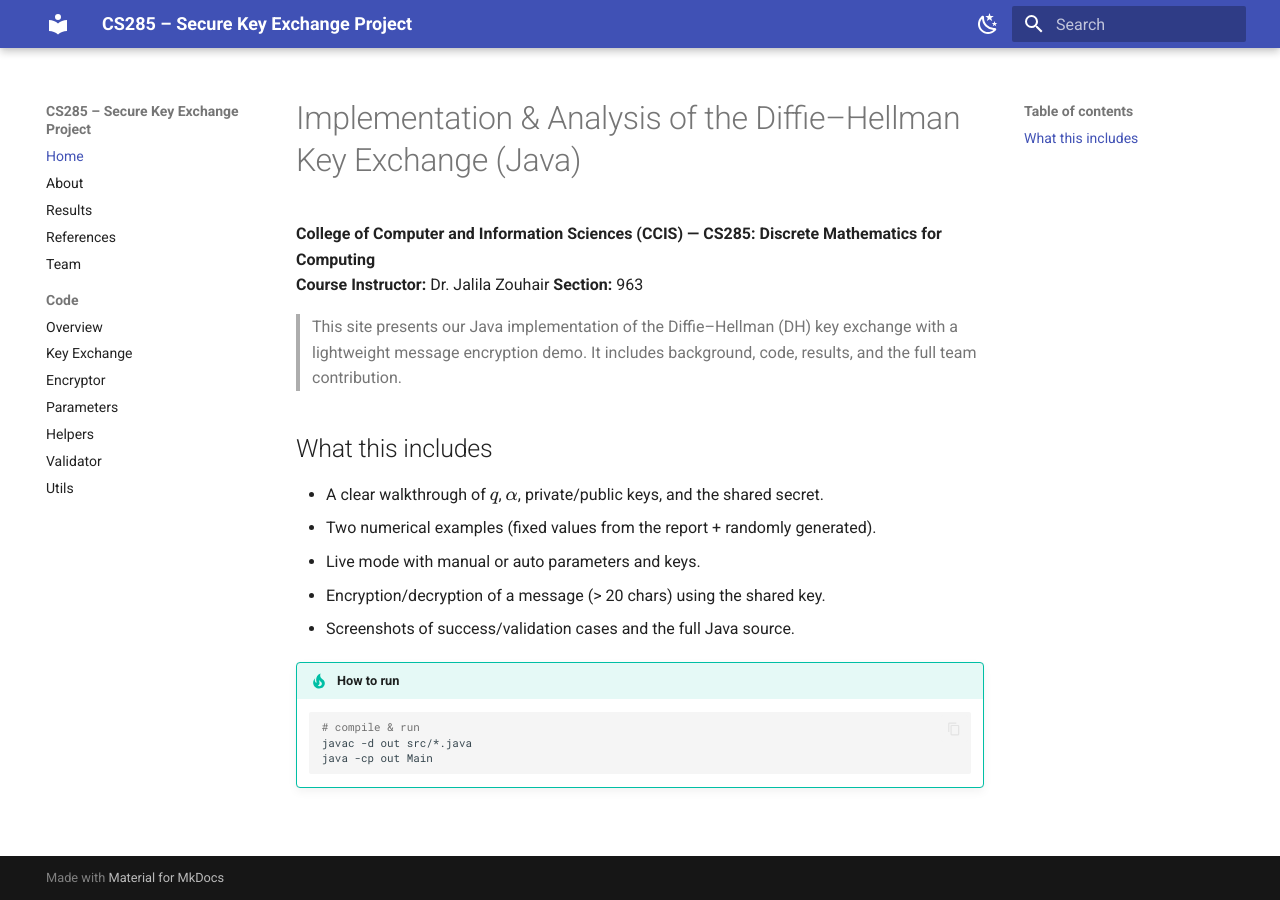
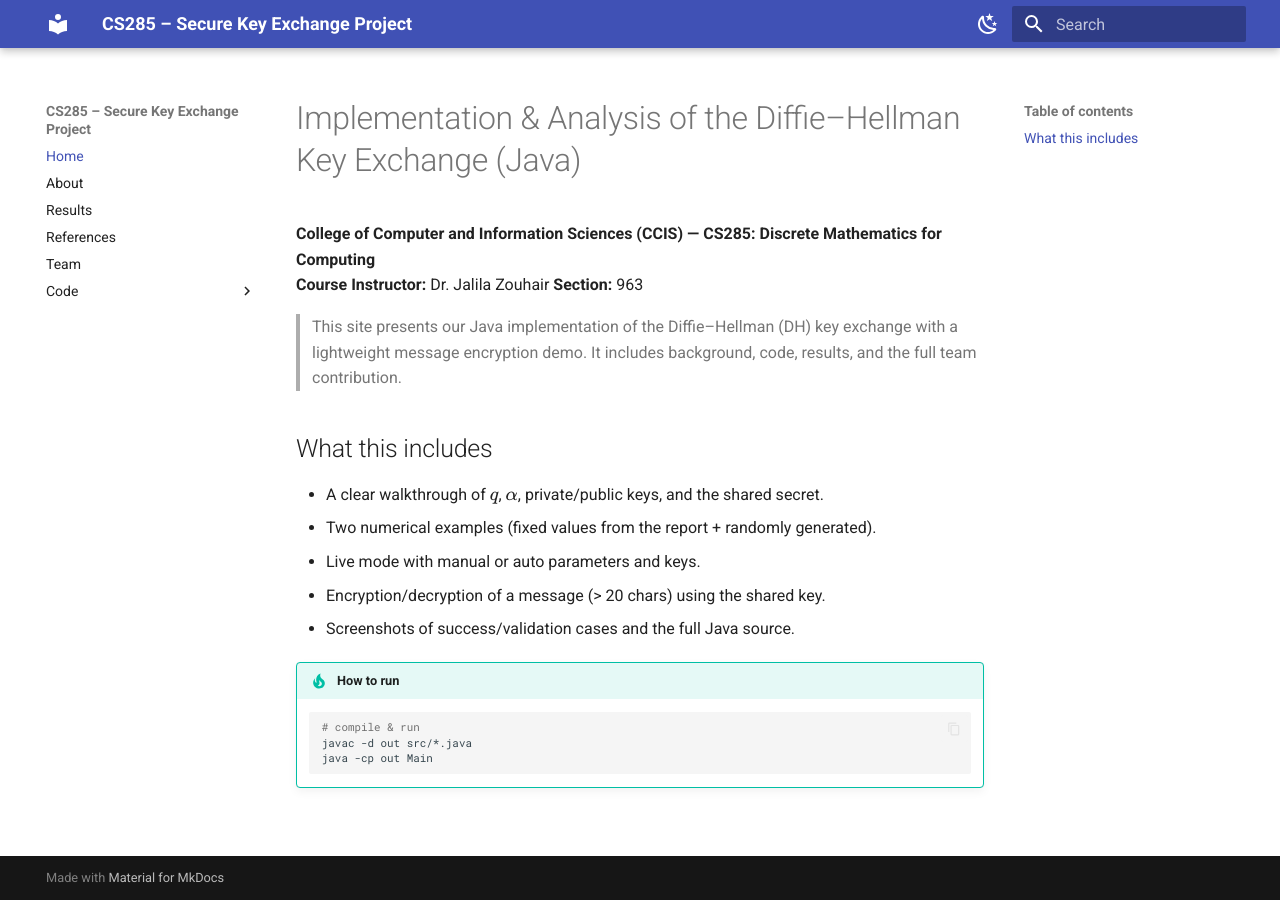
Before and after one commit to Shoug-Alomran/CS285-CryptographyProject, an MkDocs documentation site: the page built from docs/index.md, in a window 1280 px wide. Built offline with MkDocs 1.6.1 and Material for MkDocs 9.7.7, drawn with Linux system fonts in a browser that asks for light colours.

Commit message:
Sidebar: remove navigation.sections to restore collapsible groups

```diff
--- a/mkdocs.yml
+++ b/mkdocs.yml
@@ -6,9 +6,8 @@ theme:
   name: material
   language: en
   features:
-    - navigation.top
-    - navigation.sections
     - content.code.copy
+    # tip: add "navigation.expand" if you want groups opened by default
   palette:
     - media: "(prefers-color-scheme: light)"
       scheme: default
```
